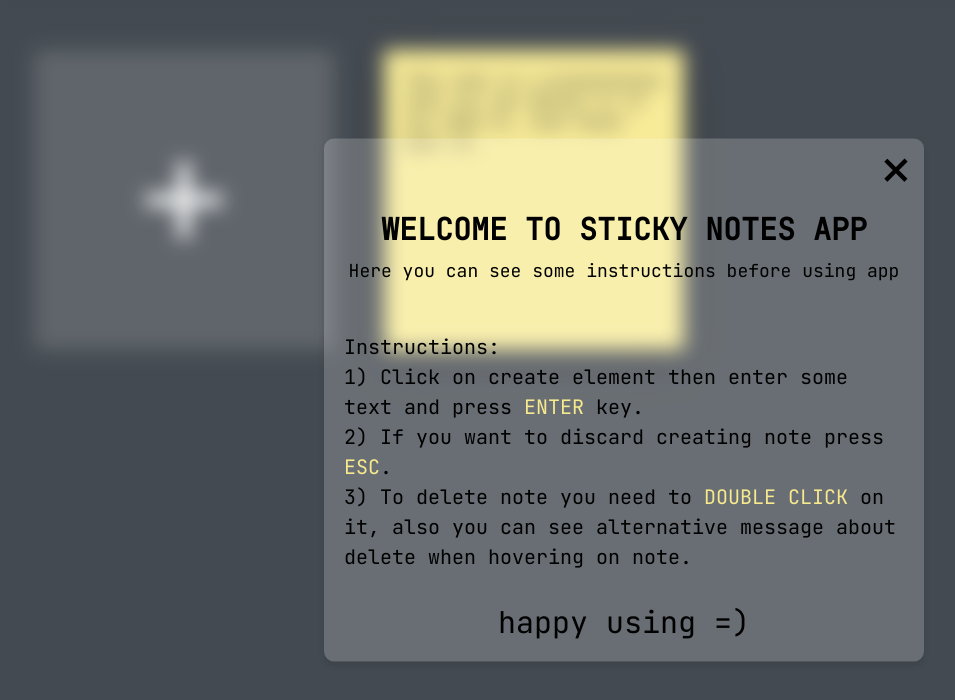
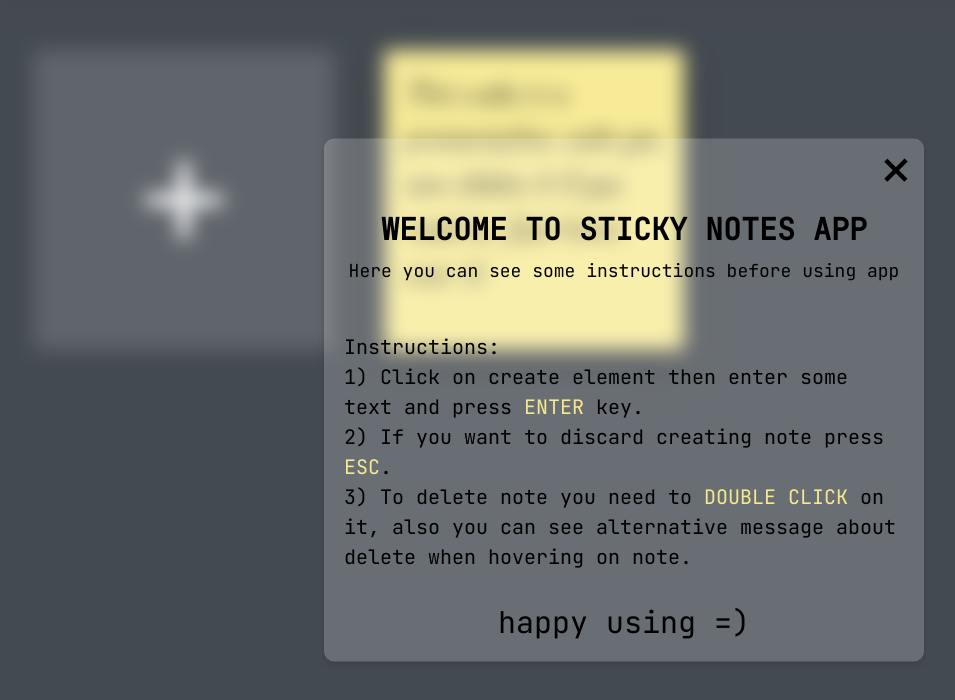
Before and after one commit to ulyagram77/JS-Mini-Projects, a plain HTML site: page StickyNotes/index.html in a window 1280 px wide. Shown: the whole page, without its empty margins (16-971 px from the left). Drawn offline with Linux system fonts and the light colour scheme.

Commit message:
feat: added alternative modal window close variants + new font for notes

```diff
--- a/StickyNotes/script/ModalModule.js
+++ b/StickyNotes/script/ModalModule.js
@@ -7,6 +7,13 @@ document.addEventListener('DOMContentLoaded', function () {
 
 });
 
+modalWindow.addEventListener('click', function(event) {
+    if (event.target.classList.contains('modal')) {
+        modalWindow.style.display = 'none';
+    }
+});
+
+
 closeModalWindow.addEventListener('click', function(event) {
     modalWindow.style.display = 'none';
 });
--- a/StickyNotes/styles.css
+++ b/StickyNotes/styles.css
@@ -1,4 +1,6 @@
 @import url('https://fonts.googleapis.com/css2?family=JetBrains+Mono:wght@300;400&display=swap');
+@import url('https://fonts.googleapis.com/css2?family=Handlee&family=JetBrains+Mono:wght@300;400&display=swap');
+@import url('https://fonts.googleapis.com/css2?family=Caveat:wght@400;600;700&display=swap');
 
 *{
     margin: 0;
@@ -36,12 +38,16 @@ body{
 }
 
 .container .notes .note{
+    font-family: 'Caveat', cursive;
+    font-weight: 400;
+    font-size: 35px;
     position: relative;
     width: var(---size);
     height: var(---size);
     background: #f7e98d;
     padding: 20px;
     box-shadow: 0 15px 35px rgba(0, 0, 0, 0.25);
+    word-wrap: break-word;
 }
 
 .container .notes .note::before{
```
Also changed, not shown: StickyNotes/index.html (+2 -1 lines).
